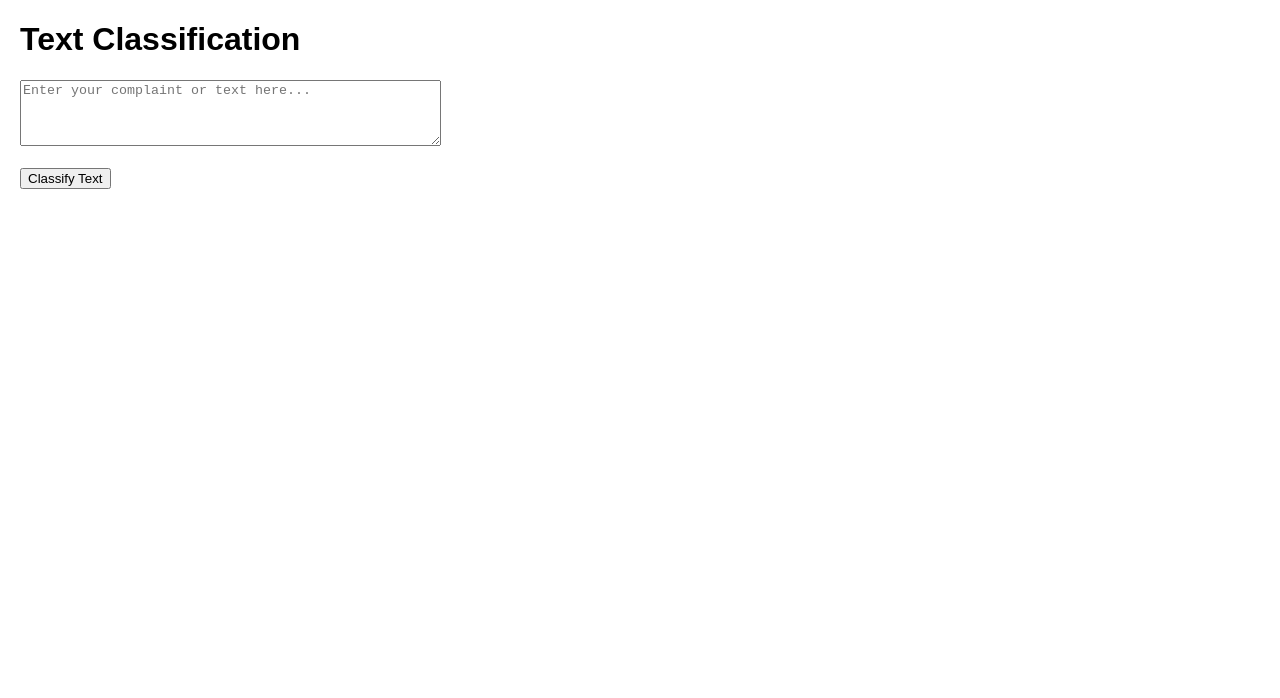
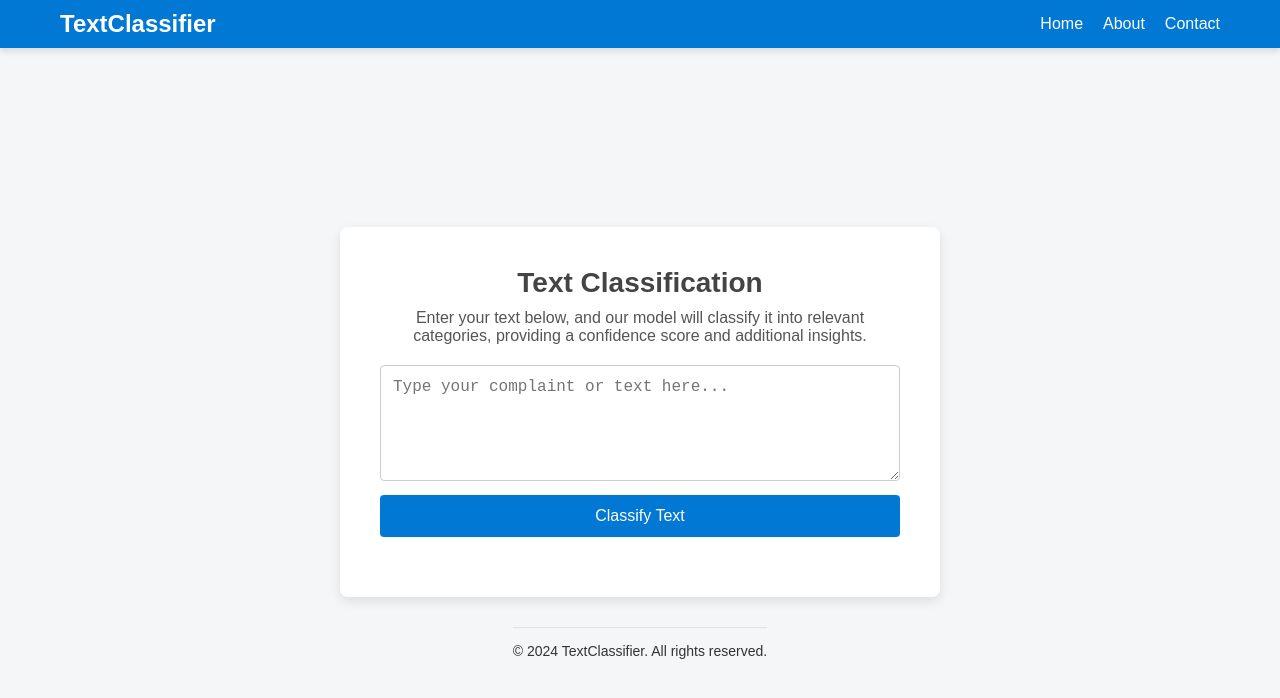
Before and after one commit to altf4-games/Sentinel, a plain HTML site: page public/index.html in a window 1280 px wide. Drawn offline with Linux system fonts and the light colour scheme.

Commit message:
index.html and style.css changes
frontend changes made

```diff
--- a/public/index.html
+++ b/public/index.html
@@ -5,28 +5,38 @@
     <meta charset="UTF-8">
     <meta name="viewport" content="width=device-width, initial-scale=1.0">
     <title>Text Classification</title>
-    <style>
-        body {
-            font-family: Arial, sans-serif;
-            margin: 20px;
-        }
-
-        #output {
-            margin-top: 20px;
-        }
-
-        .result {
-            margin: 10px 0;
-        }
-    </style>
+    <link rel="stylesheet" href="style.css">
 </head>
 
 <body>
-    <h1>Text Classification</h1>
-    <textarea id="textInput" rows="4" cols="50" placeholder="Enter your complaint or text here..."></textarea><br><br>
-    <button onclick="classifyText()">Classify Text</button>
+    <!-- Navbar -->
+    <nav class="navbar">
+        <div class="navbar-container">
+            <a href="#" class="logo">TextClassifier</a>
+            <ul class="nav-links">
+                <li><a href="#">Home</a></li>
+                <li><a href="#">About</a></li>
+                <li><a href="#">Contact</a></li>
+            </ul>
+        </div>
+    </nav>
 
-    <div id="output"></div>
+    <div class="container">
+        <h1>Text Classification</h1>
+        <p class="intro-text">Enter your text below, and our model will classify it into relevant categories, providing a confidence score and additional insights.</p>
+
+        <div class="input-section">
+            <textarea id="textInput" rows="5" placeholder="Type your complaint or text here..."></textarea>
+            <button onclick="classifyText()">Classify Text</button>
+        </div>
+
+        <div id="output" class="output-section"></div>
+    </div>
+
+    <!-- Footer -->
+    <footer class="footer">
+        <p>&copy; 2024 TextClassifier. All rights reserved.</p>
+    </footer>
 
     <script>
         async function classifyText() {
--- /dev/null
+++ b/public/style.css
@@ -0,0 +1,154 @@
+/* General Reset */
+* {
+  box-sizing: border-box;
+  margin: 0;
+  padding: 0;
+}
+
+body {
+  font-family: 'Arial', sans-serif;
+  background-color: #f4f6f8;
+  color: #333;
+  display: flex;
+  flex-direction: column;
+  align-items: center;
+  justify-content: center;
+  min-height: 100vh;
+  margin: 0;
+}
+
+/* Navbar Styles */
+.navbar {
+  background-color: #0078d4;
+  padding: 10px 0;
+  box-shadow: 0px 4px 6px rgba(0, 0, 0, 0.1);
+  width: 100%;
+  position: fixed;
+  top: 0;
+  z-index: 1000;
+}
+
+.navbar-container {
+  display: flex;
+  align-items: center;
+  justify-content: space-between;
+  max-width: 1200px;
+  margin: 0 auto;
+  padding: 0 20px;
+}
+
+.logo {
+  font-size: 24px;
+  font-weight: bold;
+  color: #fff;
+  text-decoration: none;
+}
+
+.nav-links {
+  list-style: none;
+  display: flex;
+  gap: 20px;
+}
+
+.nav-links a {
+  color: #fff;
+  text-decoration: none;
+  font-size: 16px;
+  transition: color 0.2s ease;
+}
+
+.nav-links a:hover {
+  color: #d1eaff;
+}
+
+/* Container Styles */
+.container {
+  background: #fff;
+  padding: 40px;
+  border-radius: 8px;
+  box-shadow: 0px 4px 12px rgba(0, 0, 0, 0.1);
+  width: 100%;
+  max-width: 600px;
+  margin: 100px auto 30px;
+  text-align: center;
+}
+
+h1 {
+  font-size: 28px;
+  color: #444;
+  margin-bottom: 10px;
+}
+
+.intro-text {
+  font-size: 16px;
+  color: #555;
+  margin-bottom: 20px;
+}
+
+/* Input Section */
+.input-section {
+  margin-bottom: 20px;
+}
+
+textarea {
+  width: 100%;
+  padding: 12px;
+  border: 1px solid #ccc;
+  border-radius: 4px;
+  font-size: 16px;
+  resize: vertical;
+  outline: none;
+  transition: border-color 0.2s ease;
+  margin-bottom: 10px;
+}
+
+textarea:focus {
+  border-color: #0078d4;
+}
+
+button {
+  padding: 12px 20px;
+  background-color: #0078d4;
+  color: #fff;
+  border: none;
+  border-radius: 4px;
+  font-size: 16px;
+  cursor: pointer;
+  transition: background-color 0.2s ease;
+  width: 100%;
+}
+
+button:hover {
+  background-color: #005bb5;
+}
+
+/* Output Section */
+.output-section {
+  text-align: left;
+}
+
+.result {
+  background-color: #f9f9f9;
+  padding: 10px;
+  border-radius: 4px;
+  border-left: 4px solid #0078d4;
+  margin-bottom: 10px;
+}
+
+.result strong {
+  color: #444;
+}
+
+/* Footer Styles */
+.footer {
+  background-color: #f4f6f8;
+  color: #333;
+  text-align: center;
+  padding: 15px 0;
+  font-size: 14px;
+  border-top: 1px solid #e1e1e1;
+}
+
+.footer p {
+  margin: 0;
+}
```
